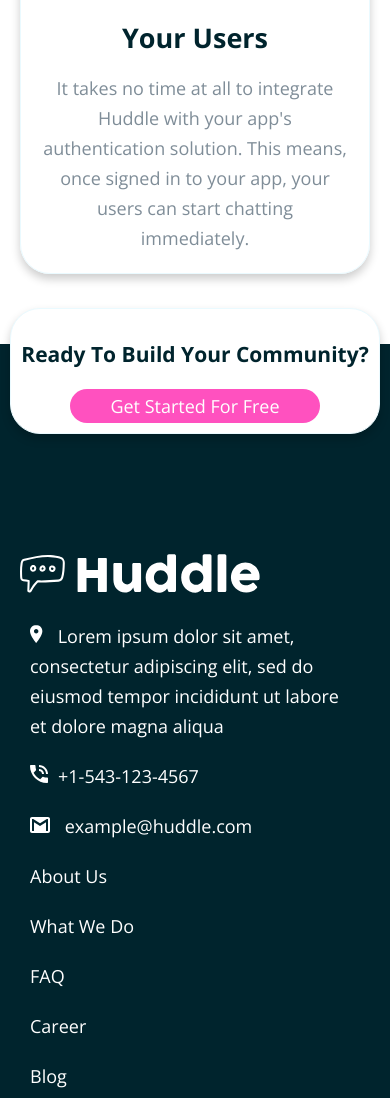
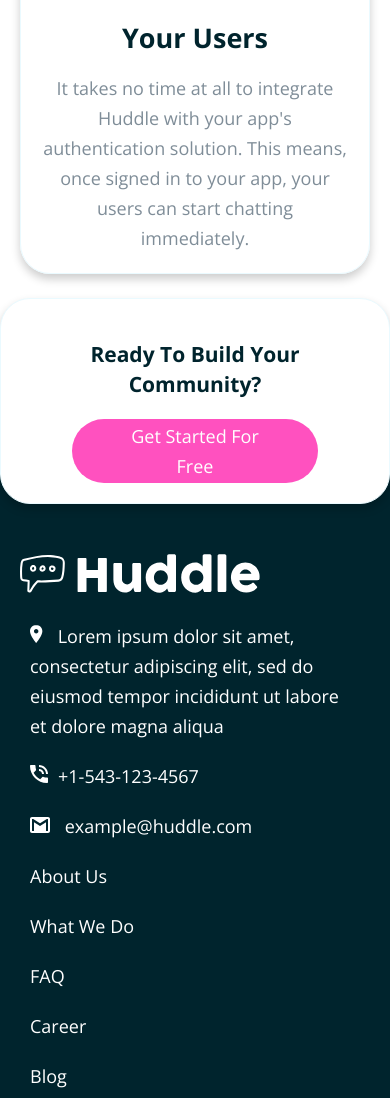
Before and after one commit to mstanka/huddle-landing-page, a plain HTML site: page index.html in a window 390 px wide. Shown: the part 2066-3164 px from the top of the page. Drawn offline with nearby package versions, Linux system fonts and the light colour scheme.

Commit message:
footer action styling

```diff
--- a/css/mobile.css
+++ b/css/mobile.css
@@ -58,10 +58,6 @@ body {
 }
 .footer__action {
   top: -5%;
-  margin: 1rem;
-}
-.footer__action--text {
-  font-size: 1.4rem;
 }
 .footer__action--button {
   margin-top: 0;
@@ -75,3 +71,12 @@ body {
 .footer__bottom {
   text-align: center;
 }
+
+@media (max-width: 650px) {
+  .footer__action {
+    padding: 2rem 3rem;
+  }
+  .footer__action--text {
+    font-size: 1.4rem;
+  }
+}
--- a/css/style.css
+++ b/css/style.css
@@ -162,7 +162,6 @@ a {
   box-shadow: 0 .5rem 1rem rgb(0, 0, 0, .2);
   border-radius: 3rem;
   padding: 5rem 10rem;
-  margin: 3rem;
 }
 .footer__action--button {
   background-color: var(--primary-color);
--- a/index.html
+++ b/index.html
@@ -66,7 +66,7 @@
 <!-- Footer -->
   <footer id="footer">
     <div class="footer__action--container">
-      <div class="footer__action p-1">
+      <div class="footer__action">
         <div class="footer__action--text">
           <h2 class="m-heading">Ready To Build Your Community?</h2>
         </div>
```
